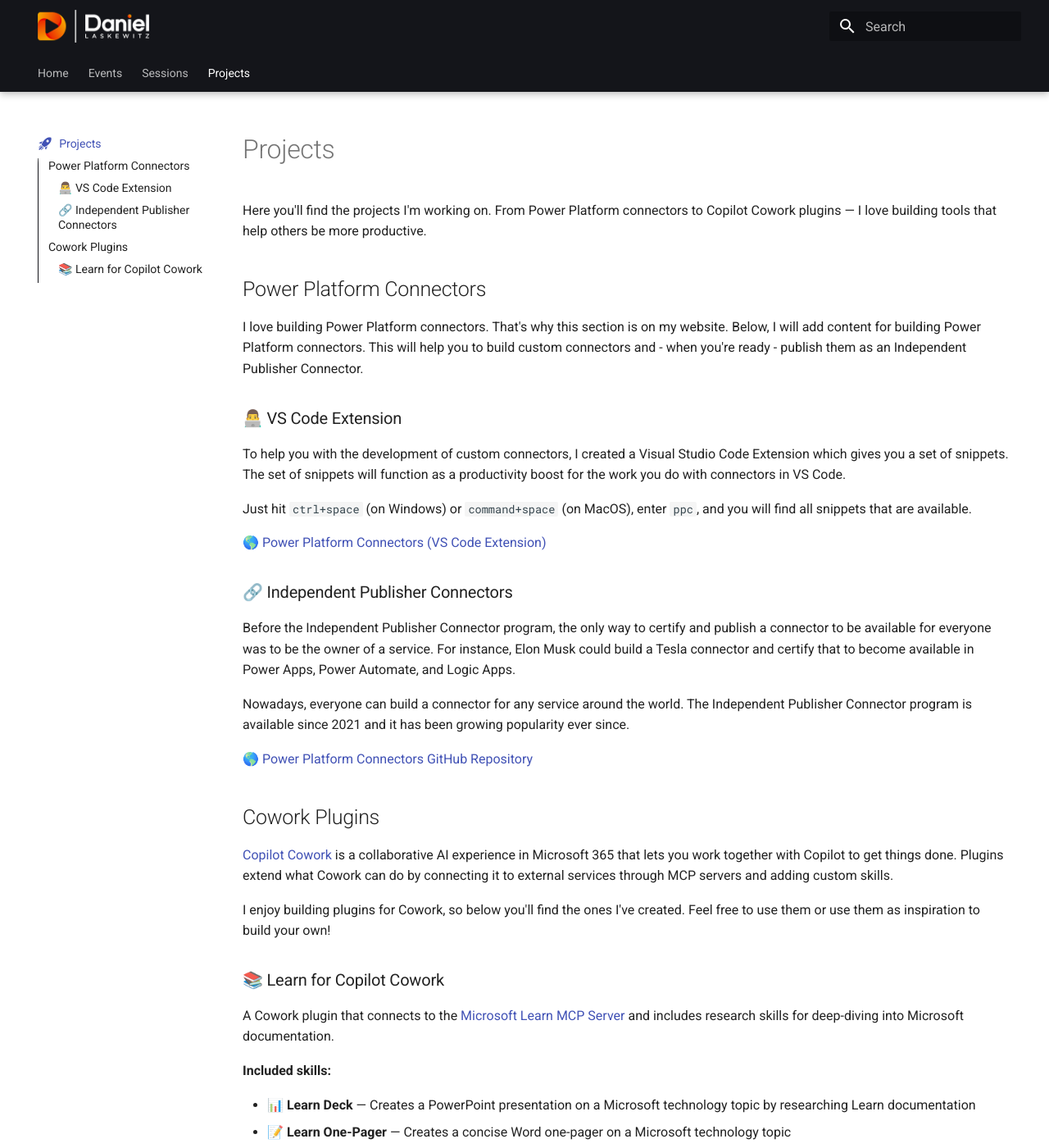
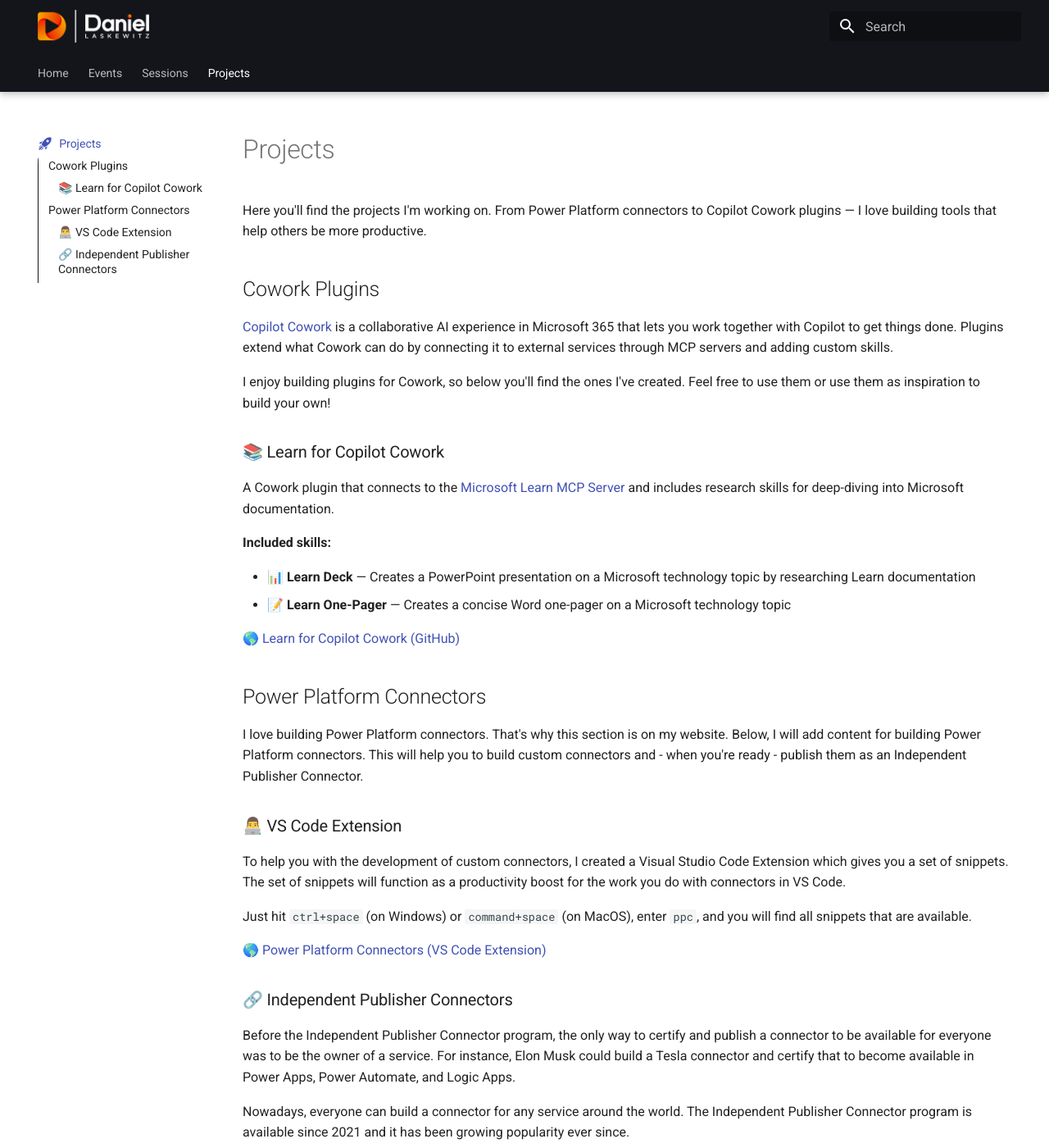
Before and after one commit to Laskewitz/laskewitz.github.io, an MkDocs documentation site: the page built from docs/projects.md, in a window 1280 px wide and 1400 px high. Shown: the whole window at 82% size. Built offline with MkDocs 1.6.1 and Material for MkDocs 9.7.7, drawn with Linux system fonts in a browser that asks for light colours; part of the change alters nothing that is shown; some of the changed text lies outside the part shown.

Commit message:
Move Cowork Plugins to top of projects page
Co-authored-by: Copilot <223556219+Copilot@users.noreply.github.com>

```diff
--- a/docs/projects.md
+++ b/docs/projects.md
@@ -9,6 +9,23 @@ icon: material/rocket-launch
 # Projects
 
 Here you'll find the projects I'm working on. From Power Platform connectors to Copilot Cowork plugins — I love building tools that help others be more productive.
+
+## Cowork Plugins
+
+[Copilot Cowork](https://learn.microsoft.com/en-us/microsoft-365/copilot/cowork/cowork-manage-plugins) is a collaborative AI experience in Microsoft 365 that lets you work together with Copilot to get things done. Plugins extend what Cowork can do by connecting it to external services through MCP servers and adding custom skills.
+
+I enjoy building plugins for Cowork, so below you'll find the ones I've created. Feel free to use them or use them as inspiration to build your own!
+
+### 📚 Learn for Copilot Cowork
+
+A Cowork plugin that connects to the [Microsoft Learn MCP Server](https://learn.microsoft.com/en-us/training/support/mcp) and includes research skills for deep-diving into Microsoft documentation.
+
+**Included skills:**
+
+- 📊 **Learn Deck** — Creates a PowerPoint presentation on a Microsoft technology topic by researching Learn documentation
+- 📝 **Learn One-Pager** — Creates a concise Word one-pager on a Microsoft technology topic
+
+🌎 [Learn for Copilot Cowork (GitHub)](https://github.com/Laskewitz/learn-for-cowork)
 
 ## Power Platform Connectors
 
@@ -29,20 +46,3 @@ Before the Independent Publisher Connector program, the only way to certify and
 Nowadays, everyone can build a connector for any service around the world. The Independent Publisher Connector program is available since 2021 and it has been growing popularity ever since.
 
 🌎 [Power Platform Connectors GitHub Repository](https://aka.ms/ipconnectors)
-
-## Cowork Plugins
-
-[Copilot Cowork](https://learn.microsoft.com/en-us/microsoft-365/copilot/cowork/cowork-manage-plugins) is a collaborative AI experience in Microsoft 365 that lets you work together with Copilot to get things done. Plugins extend what Cowork can do by connecting it to external services through MCP servers and adding custom skills.
-
-I enjoy building plugins for Cowork, so below you'll find the ones I've created. Feel free to use them or use them as inspiration to build your own!
-
-### 📚 Learn for Copilot Cowork
-
-A Cowork plugin that connects to the [Microsoft Learn MCP Server](https://learn.microsoft.com/en-us/training/support/mcp) and includes research skills for deep-diving into Microsoft documentation.
-
-**Included skills:**
-
-- 📊 **Learn Deck** — Creates a PowerPoint presentation on a Microsoft technology topic by researching Learn documentation
-- 📝 **Learn One-Pager** — Creates a concise Word one-pager on a Microsoft technology topic
-
-🌎 [Learn for Copilot Cowork (GitHub)](https://github.com/Laskewitz/learn-for-cowork)
```
